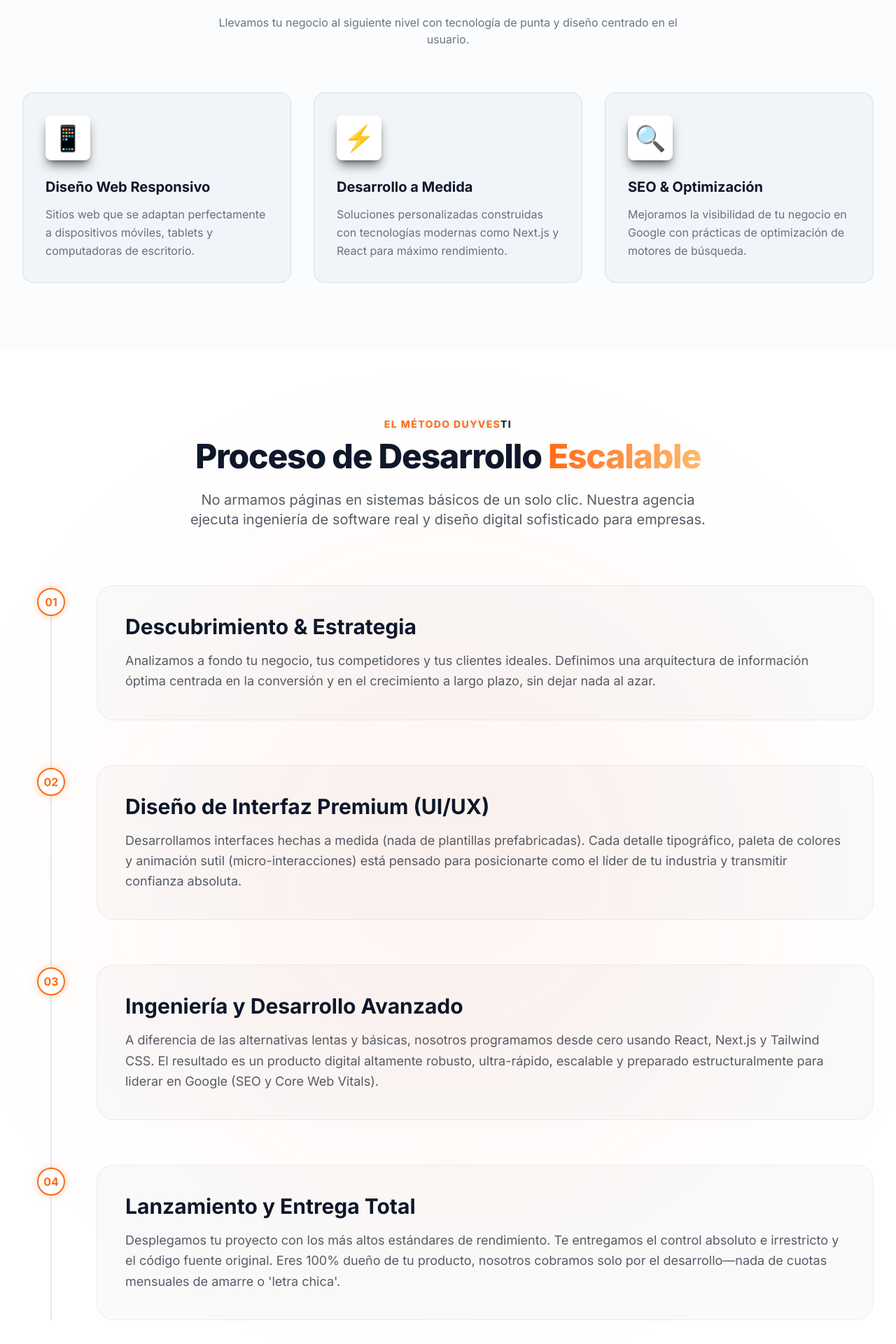
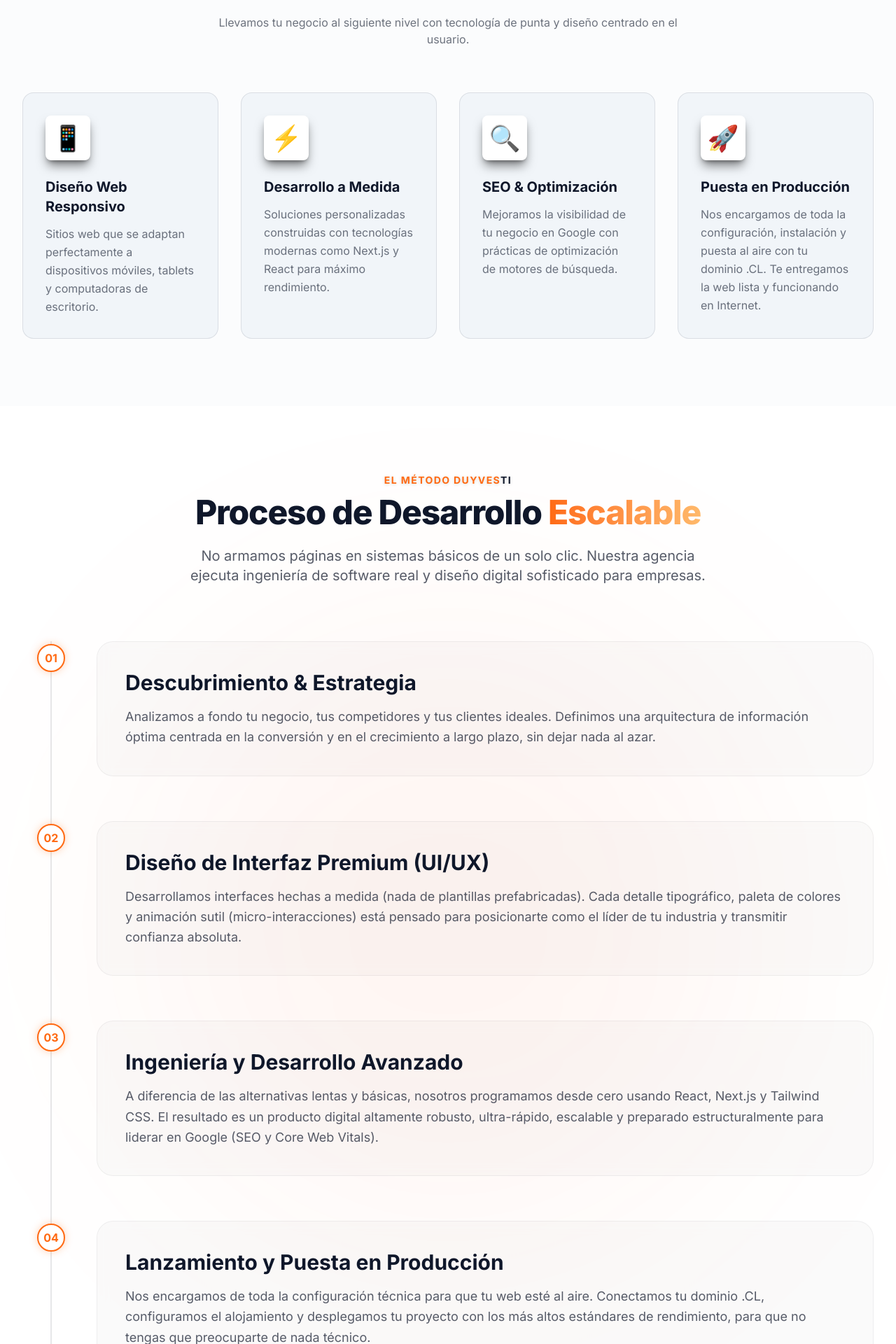
Before and after one commit to DuyvesTI/WebPagesDuyvesTI, a Next.js app: page / in a window 1280 px wide. Shown: the part 860-2780 px from the top of the page at 70% size. Built offline with nearby package versions, Linux system fonts and the light colour scheme.

Commit message:
feat: enfatizar servicio de puesta en produccion y configuracion de dominio .CL

```diff
--- a/src/components/Pricing.tsx
+++ b/src/components/Pricing.tsx
@@ -16,7 +16,8 @@ export default function Pricing() {
         "Formulario de contacto funcional",
         "Botón de WhatsApp flotante",
         "Optimización SEO básica",
-        "100% de propiedad del código"
+        "Puesta en producción al aire",
+        "Configuración de Dominio .CL"
       ],
       cta: "Empezar proyecto",
       highlighted: false,
@@ -32,8 +33,8 @@ export default function Pricing() {
         "Dark / Light mode nativo",
         "SEO Técnico Avanzado",
         "Integración con Google Analytics",
-        "Soporte post-lanzamiento (30 días)",
-        "Código fuente y propiedad total"
+        "Despliegue y Puesta en Producción",
+        "Configuración Dominio .CL"
       ],
       cta: "El más elegido",
       highlighted: true,
@@ -49,8 +50,8 @@ export default function Pricing() {
         "Autenticación de Usuarios",
         "Conexión con APIs de terceros",
         "Pruebas de calidad automáticas",
-        "Despliegue en AWS o Vercel",
-        "Soporte continuo opcional"
+        "Puesta en producción y despliegue",
+        "Configuración Servidores y Dominio"
       ],
       cta: "Hablar con un experto",
       highlighted: false,
--- a/src/components/Process.tsx
+++ b/src/components/Process.tsx
@@ -24,9 +24,9 @@ export default function Process() {
     },
     {
       id: "04",
-      title: "Lanzamiento y Entrega Total",
+      title: "Lanzamiento y Puesta en Producción",
       description:
-        "Desplegamos tu proyecto con los más altos estándares de rendimiento. Te entregamos el control absoluto e irrestricto y el código fuente original. Eres 100% dueño de tu producto, nosotros cobramos solo por el desarrollo—nada de cuotas mensuales de amarre o 'letra chica'.",
+        "Nos encargamos de toda la configuración técnica para que tu web esté al aire. Conectamos tu dominio .CL, configuramos el alojamiento y desplegamos tu proyecto con los más altos estándares de rendimiento, para que no tengas que preocuparte de nada técnico.",
     },
   ];
 
--- a/src/components/Services.tsx
+++ b/src/components/Services.tsx
@@ -14,6 +14,11 @@ export default function Services() {
             title: "SEO & Optimización",
             description: "Mejoramos la visibilidad de tu negocio en Google con prácticas de optimización de motores de búsqueda.",
             icon: "🔍"
+        },
+        {
+            title: "Puesta en Producción",
+            description: "Nos encargamos de toda la configuración, instalación y puesta al aire con tu dominio .CL. Te entregamos la web lista y funcionando en Internet.",
+            icon: "🚀"
         }
     ];
 
@@ -29,7 +34,7 @@ export default function Services() {
                     </p>
                 </div>
 
-                <div className="grid grid-cols-1 md:grid-cols-3 gap-8">
+                <div className="grid grid-cols-1 md:grid-cols-2 lg:grid-cols-4 gap-8">
                     {services.map((service, index) => (
                         <div
                             key={index}
```
